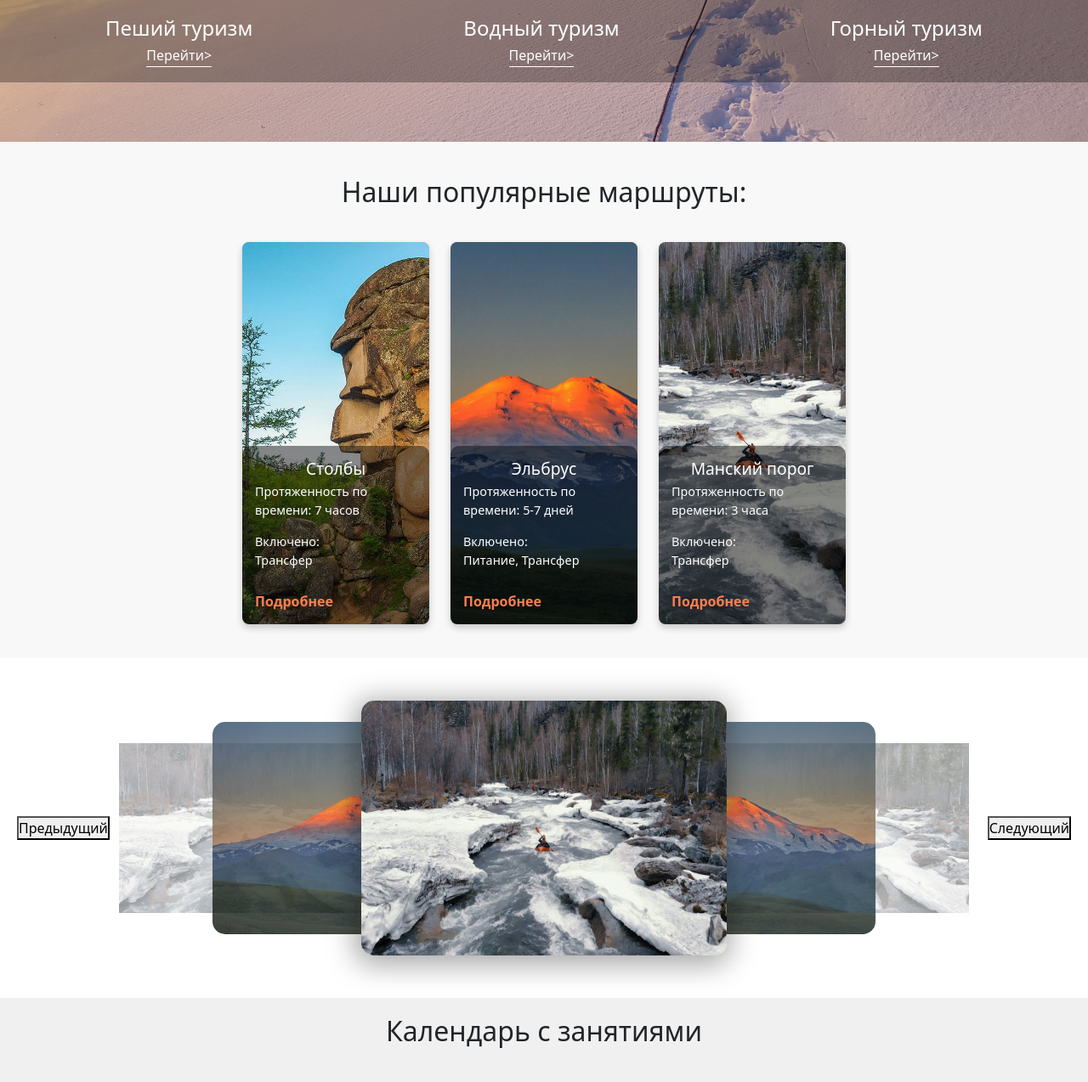
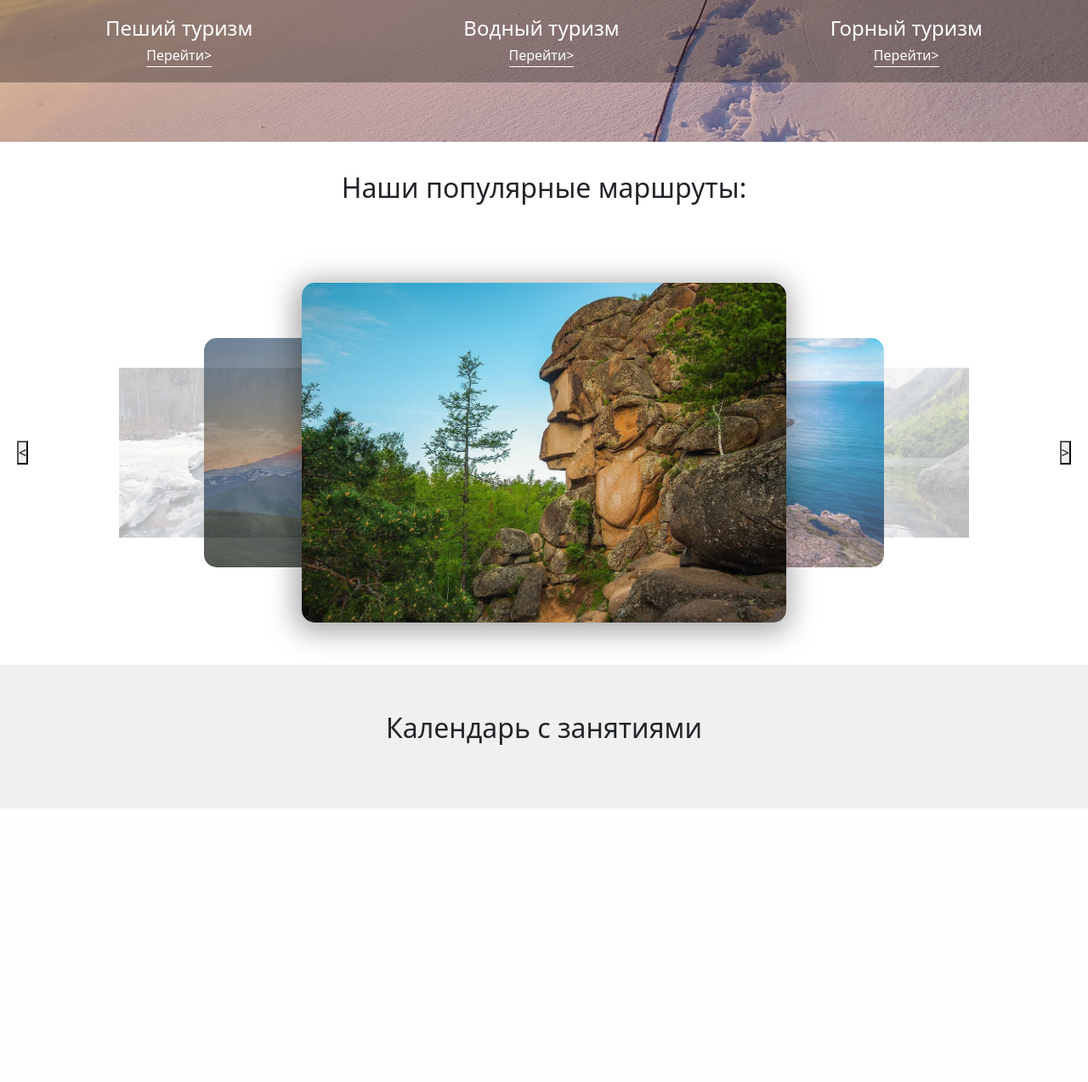
Before and after one commit to podbor16/WEB_Tourism, a Django app: page / in a window 1280 px wide. Shown: the part 633-1907 px from the top of the page at 85% size. After the commit the page ends 1585 px from the top, so only its background shows below. Run offline with Django 5.2, Linux system fonts and the light colour scheme; some libraries are stand-ins or nearby versions.

Commit message:
make a carousel v2 - best routes

```diff
--- a/web_tourism/static/css/start.css
+++ b/web_tourism/static/css/start.css
@@ -180,6 +180,13 @@ body, html {
     position: relative;
 }
 
+h2 {
+    padding:35px;
+    text-align: center;
+    font-size: 2em;
+    margin-bottom: 20px;
+}
+
 .gallery {
     width: 100%;
 }
@@ -187,7 +194,7 @@ body, html {
 .gallery-container {
     align-items: center;
     display: flex;
-    height: 400px;
+    height: 500px;
     margin: 0 auto;
     max-width: 1000px;
     position: relative;
@@ -207,15 +214,15 @@ body, html {
 
 .gallery-item-1 {
     left: 15%;
-    opacity: 0.4;
+    opacity: 0.3;
     transform: translateX(-50%);
 }
 
 .gallery-item-2,
 .gallery-item-4 {
-    height: 250px;
-    opacity: 0.8;
-    width: 380px;
+    height: 270px;
+    opacity: 0.7;
+    width: 400px;
     z-index: 1;
 }
 
@@ -226,11 +233,11 @@ body, html {
 
 .gallery-item-3 {
     box-shadow: -2px 5px 33px 6px rgba(0, 0, 0, 0.35);
-    height: 300px;
+    height: 400px;
     opacity: 1;
     left: 50%;
     transform: translateX(-50%);
-    width: 430px;
+    width: 570px;
     z-index: 2;
 }
 
@@ -241,7 +248,7 @@ body, html {
 
 .gallery-item-5 {
     left: 85%;
-    opacity: 0.4;
+    opacity: 0.3;
     transform: translateX(-50%);
 }
 
--- a/web_tourism/templates/start.html
+++ b/web_tourism/templates/start.html
@@ -29,7 +29,7 @@
         </div>
     </div>
 
-    <!-- Популярные маршруты -->
+    <!-- Популярные маршруты
     <div class="popular-routes">
         <h2>Наши популярные маршруты:</h2>
         <div class="route-cards">
@@ -61,23 +61,34 @@
                 </div>
             </div>
         </div>
-    </div>
+    </div> -->
 
+    <h2>Наши популярные маршруты:</h2>
     <div class="carousel">
         <div class="gallery">
             <div class="gallery-container">
-                <img class="gallery-item gallery-item-1" src="{% static 'image/mansky.jpg' %}" alt="picture" data-index="1">
-                <img class="gallery-item gallery-item-2" src="{% static 'image/elbrus.jpg' %}" alt="picture" data-index="2">
-                <img class="gallery-item gallery-item-3" src="{% static 'image/mansky.jpg' %}" alt="picture" data-index="3">
-                <img class="gallery-item gallery-item-4" src="{% static 'image/elbrus.jpg' %}" alt="picture" data-index="4">
-                <img class="gallery-item gallery-item-5" src="{% static 'image/mansky.jpg' %}" alt="picture" data-index="5">
+
+                <img class="gallery-item gallery-item-1" src="{% static 'image/mansky.jpg' %}" alt="Манский порог" data-index="1">
+
+
+                <img class="gallery-item gallery-item-2" data-index="2" src="{% static 'image/elbrus.jpg' %}" alt="Эльбрус">
+
+
+                <img class="gallery-item gallery-item-3" data-index="3" src="{% static 'image/stolb.png' %}" alt="Столбы">
+
+
+                <img class="gallery-item gallery-item-4" data-index="4" src="{% static 'image/teriberka.jpg' %}" alt="Териберка">
+
+
+                <img class="gallery-item gallery-item-5" data-index="5" src="{% static 'image/dombai.jpg' %}" alt="Домбай">
+
+
             </div>
             <div class="gallery-controls">
-                <button class="gallery-controls-previous">Предыдущий</button>
-                <button class="gallery-controls-next">Следующий</button>
+                <button class="gallery-controls-previous"><</button>
+                <button class="gallery-controls-next">></button>
             </div>
         </div>
-
         <script src="{% static 'js/carousel.js' %}"></script>
     </div>
 
```
Also changed, not shown: web_tourism/static/image/dombai.jpg (added), web_tourism/static/image/teriberka.jpg (added).
